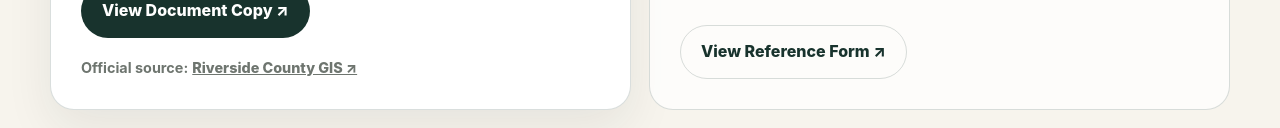
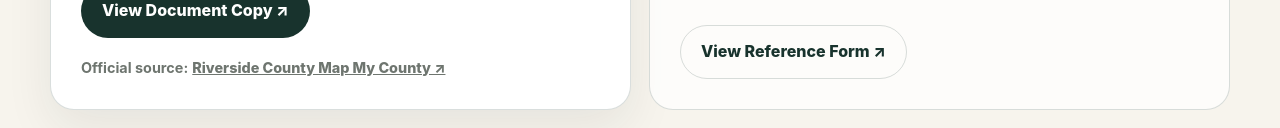
Before and after one commit to amcaragdag-hash/qvch-staging, a plain HTML site: page due-diligence.html in a window 1280 px wide. Shown: the part 1623-1751 px from the top of the page. Drawn offline with Linux system fonts and the light colour scheme.

Commit message:
Fix Riverside County public source link

```diff
--- a/due-diligence.html
+++ b/due-diligence.html
@@ -12,7 +12,7 @@
 <header class="dd-hero"><div class="container"><div class="dd-hero-panel"><div class="dd-hero-copy"><div class="eyebrow">Whitewater Development Project · Buyer Resources</div><h1>Buyer Due Diligence</h1><p>Property information organized to support independent review by prospective buyers, agents and professional advisers.</p><div class="hero-actions"><a class="btn btn-light" href="#source-documents">Review Documents ↓</a><a class="btn btn-light" href="whitewater.html">Back to Project →</a></div></div><div class="dd-hero-note"><span>APN</span><strong>668-080-049</strong><span>Property</span><strong>Whitewater · Riverside County</strong><strong>0.66 acre / 28,749 sq ft</strong></div></div></div></header>
 <section class="section-sm"><div class="container dd-intro-grid"><div><div class="eyebrow">Independent Review</div><h2>Organized information. Clear source distinction.</h2></div><div><p>This resource center separates source records from explanatory research so users can identify what comes from a public agency or original record and what has been prepared only as an informational aid.</p><p>Availability of a document does not constitute a representation that the property is buildable, entitled, survey-certified, utility-served or approved for any particular use.</p></div></div></section>
 <section class="section-sm" id="source-documents"><div class="container"><div class="section-head-row"><div><div class="eyebrow">01 · Source Documents</div><h2 class="section-title compact-title">Records for independent verification.</h2></div><span class="dd-status-note">Available buyer resources</span></div><div class="document-grid">
-<article class="document-card featured-doc"><div class="doc-top"><span class="doc-type source">County Source</span><span class="doc-status ready">Available</span></div><h3>Riverside County Parcel Report</h3><p>County-generated parcel reference containing assessor, planning, zoning, environmental, fire, hydrology, geologic and development-fee-area information for the subject APN.</p><div class="doc-meta"><span>APN 668-080-049-3</span><span>4 pages</span><span>Generated Sep. 3, 2026</span></div><a class="btn btn-dark" href="https://drive.google.com/file/d/18svM5lJlfaCfnuAw5YhsLQyIYKlV-qm8/view" target="_blank" rel="noopener">View Document Copy ↗</a><p style="margin:18px 0 0;font-size:.9rem;"><strong>Official source:</strong> <a href="https://gis1.countyofriverside.us/geocortex/reporting/service" target="_blank" rel="noopener" style="text-decoration:underline;font-weight:800;">Riverside County GIS ↗</a></p></article>
+<article class="document-card featured-doc"><div class="doc-top"><span class="doc-type source">County Source</span><span class="doc-status ready">Available</span></div><h3>Riverside County Parcel Report</h3><p>County-generated parcel reference containing assessor, planning, zoning, environmental, fire, hydrology, geologic and development-fee-area information for the subject APN.</p><div class="doc-meta"><span>APN 668-080-049-3</span><span>4 pages</span><span>Generated Sep. 3, 2026</span></div><a class="btn btn-dark" href="https://drive.google.com/file/d/18svM5lJlfaCfnuAw5YhsLQyIYKlV-qm8/view" target="_blank" rel="noopener">View Document Copy ↗</a><p style="margin:18px 0 0;font-size:.9rem;"><strong>Official source:</strong> <a href="https://gis1.countyofriverside.us/Html5Viewer/index.html?viewer=MMC_Public" target="_blank" rel="noopener" style="text-decoration:underline;font-weight:800;">Riverside County Map My County ↗</a></p></article>
 <article class="document-card"><div class="doc-top"><span class="doc-type reference">County Form</span><span class="doc-status contextual">Reference Material</span></div><h3>Right of Entry / Permission to Grade</h3><p>A general Riverside County form retained as a procedural reference. It is blank and is not evidence that grading or right-of-entry approval has been issued for this parcel.</p><div class="doc-meta"><span>General form</span><span>Not parcel-specific</span></div><a class="btn btn-outline" href="https://drive.google.com/file/d/1dsmRkIGan6azvP2hgW1dOGWF7chAsEEo/view" target="_blank" rel="noopener">View Reference Form ↗</a></article>
 <article class="document-card muted-doc"><div class="doc-top"><span class="doc-type pending">Additional Record</span><span class="doc-status review">Pending Verification</span></div><h3>Assessor Map & Recorded Survey Materials</h3><p>Additional parcel-map, legal-description and survey-related materials are being reviewed before they are listed here as buyer-facing source documents.</p><div class="doc-meta"><span>Independent verification in progress</span></div><span class="disabled-action">Additional documentation pending</span></article>
 <article class="document-card muted-doc"><div class="doc-top"><span class="doc-type pending">Utility Record</span><span class="doc-status review">Pending Provider Confirmation</span></div><h3>Utility Service Confirmation</h3><p>Future utility-provider correspondence, service-availability letters, connection requirements or estimates should be added here only when received directly from the applicable provider.</p><div class="doc-meta"><span>Independent provider confirmation required</span></div><span class="disabled-action">Documentation not yet available</span></article></div></div></section>
```
